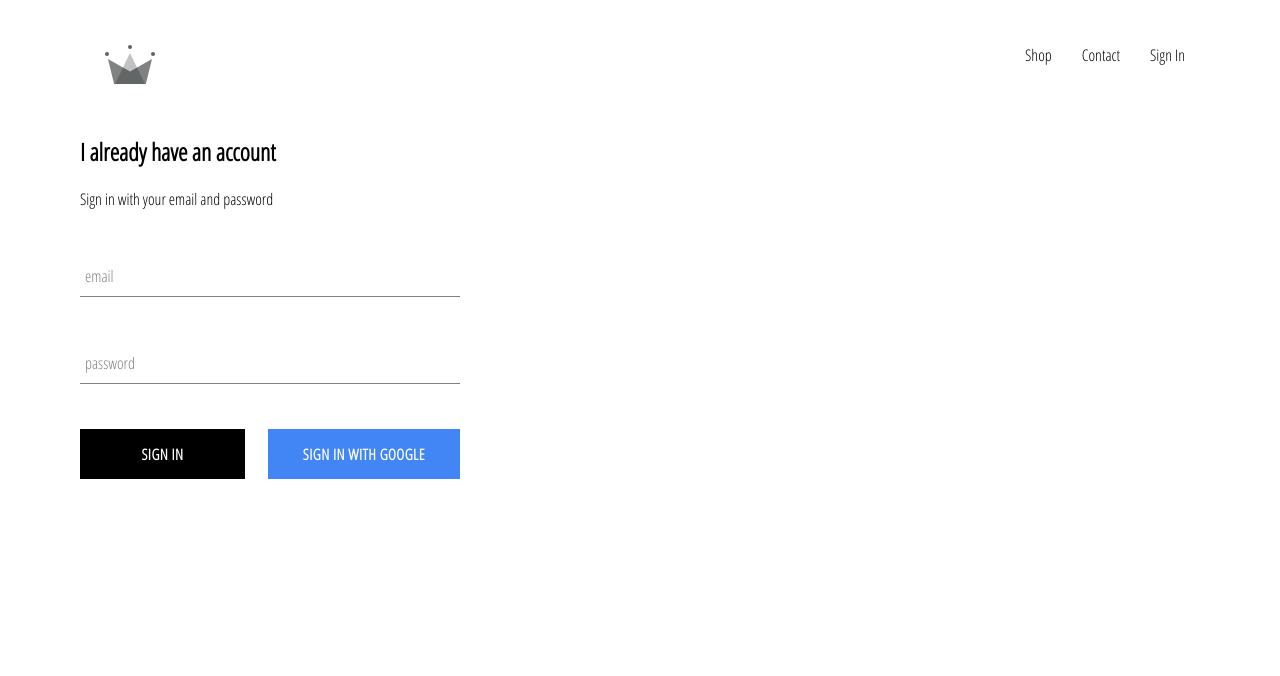
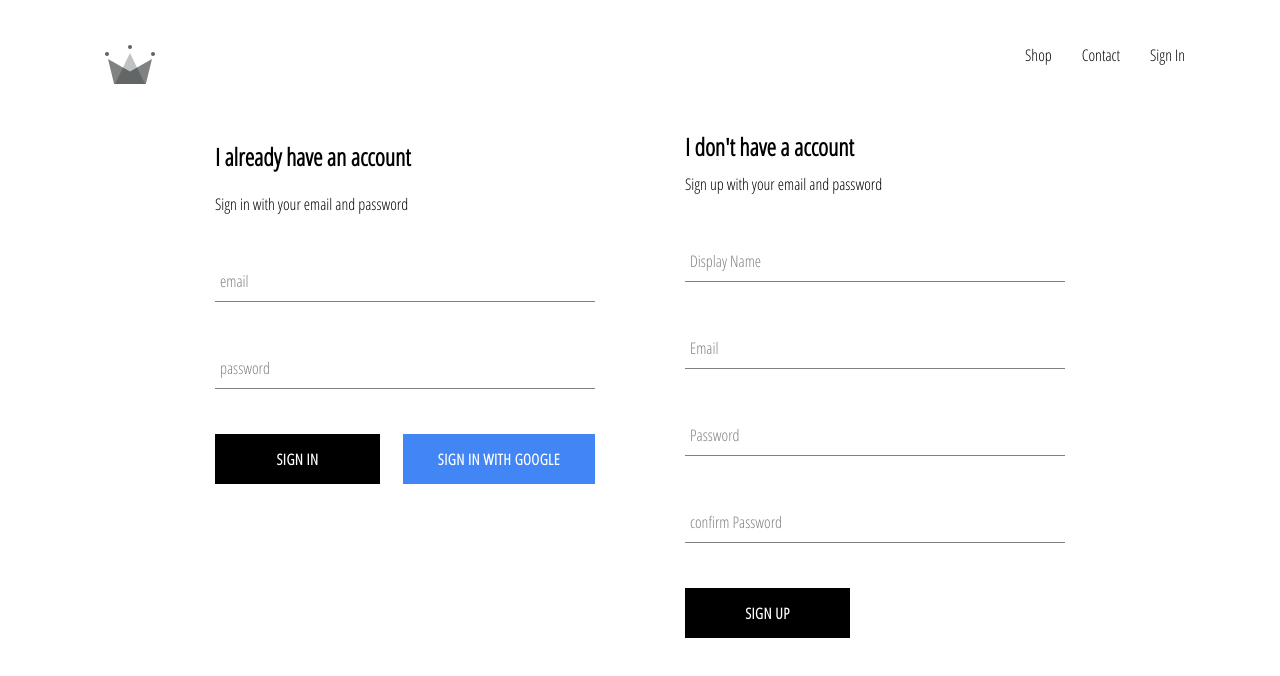
Before and after one commit to kaitoshi106/shop-clothing, a React (Create React App) app: page /signin in a window 1280 px wide. Shown: the top 676 px of the page. Built offline with nearby package versions, Linux system fonts and the light colour scheme; no server answers.

Commit message:
Connecting and create users for firebase

```diff
--- a/src/App.js
+++ b/src/App.js
@@ -17,8 +17,20 @@
   }
   unsubscribeFromAuth = null;
   componentDidMount() {
-    this.unsubscribeFromAuth = auth.onAuthStateChanged(async user => {
-      createUserProfileDocument(user);
+    this.unsubscribeFromAuth = auth.onAuthStateChanged(async userAuth => {
+      if(userAuth) {
+        const userRef = await createUserProfileDocument(userAuth);
+        userRef.onSnapshot(snapShot => {
+          this.setState({
+            currentUser: {
+              id: snapShot.id,
+              ...snapShot.data()
+            }
+          })
+        console.log(this.state);
+        })
+      }
+      this.setState({ currentUser: userAuth})
     })
   }
 
--- /dev/null
+++ b/src/components/sign-up/sign-up.component.jsx
@@ -0,0 +1,99 @@
+import React from "react";
+import FormInput from "../form-input/form-input.component";
+import CustomButton from "../custom-button/custom-button.component";
+
+import { auth, createUserProfileDocument } from "../../firebase/firebase.utils";
+import "./sign-up.styles.scss";
+
+class SignUp extends React.Component {
+  constructor() {
+    super();
+    this.state = {
+      displayName: "",
+      email: "",
+      password: "",
+      confirmPassword: "",
+    };
+  }
+
+  handleSubmit = async (event) => {
+    event.preventDefault();
+
+    const { displayName, email, password, confirmPassword } = this.state;
+    try {
+      await auth.signInWithEmailAndPassword(email, password);
+      this.setState({ email: '', password: ''});
+    } catch (error) {
+      console.log(error)
+    }
+    if (password !== confirmPassword) {
+      alert("passwords don't match");
+      return;
+    }
+    try {
+      const { user } = await auth.createUserWithEmailAndPassword(
+        email,
+        password
+      );
+      await createUserProfileDocument(user, { displayName });
+      this.setState({
+        displayName: "",
+        email: "",
+        password: "",
+        confirmPassword: "",
+      });
+    } catch (error) {
+      console.error(error);
+    }
+  };
+
+  handleChange = event => {
+      const {name, value} = event.target;
+      this.setState({ [name]: value});
+  }
+  render() {
+    const { displayName, email, password, confirmPassword } = this.state;
+    return (
+      <div className="sign-up">
+        <h2 className="title">I don't have a account</h2>
+        <span> Sign up with your email and password</span>
+        <form className="sign-up-form" onSubmit={this.handleSubmit}>
+          <FormInput
+            type="text"
+            name="displayName"
+            value={displayName}
+            onChange={this.handleChange}
+            label="Display Name"
+            required
+          />
+          <FormInput
+            type="email"
+            name="email"
+            value={email}
+            onChange={this.handleChange}
+            label="Email"
+            required
+          />
+          <FormInput
+            type="password"
+            name="password"
+            value={password}
+            onChange={this.handleChange}
+            label="Password"
+            required
+          />
+          <FormInput
+            type="password"
+            name="confirmPassword"
+            value={confirmPassword}
+            onChange={this.handleChange}
+            label="confirm Password"
+            required
+          />
+          <CustomButton type="submit">Sign Up</CustomButton>
+        </form>
+      </div>
+    );
+  }
+}
+export default SignUp;
--- /dev/null
+++ b/src/components/sign-up/sign-up.styles.scss
@@ -0,0 +1,9 @@
+.sign-up {
+    display: flex;
+    flex-direction: column;
+    width: 380px;
+
+    .title {
+      margin: 10px 0;
+    }
+  }
--- a/src/pages/sign-in-and-sign-up/sign-in-and-sign-up.component.jsx
+++ b/src/pages/sign-in-and-sign-up/sign-in-and-sign-up.component.jsx
@@ -1,10 +1,12 @@
 import React from 'react';
 import SignIn from '../../components/sign-in/sign-in.component';
+import SignUp from '../../components/sign-up/sign-up.component';
 import './sign-in-and-sign-up.styles.scss';
 
 const SignInAndSignUpPage = () => (
     <div className='sign-in-and-sign-up'>
     <SignIn />
+    <SignUp />
     </div>
 );
 export default SignInAndSignUpPage;
--- a/src/pages/sign-in-and-sign-up/sign-in-and-sign-up.styles.scss
+++ b/src/pages/sign-in-and-sign-up/sign-in-and-sign-up.styles.scss
@@ -0,0 +1,6 @@
+.sign-in-and-sign-up {
+    width: 850px;
+    display: flex;
+    justify-content: space-between;
+    margin: 30px auto;
+  }
```
